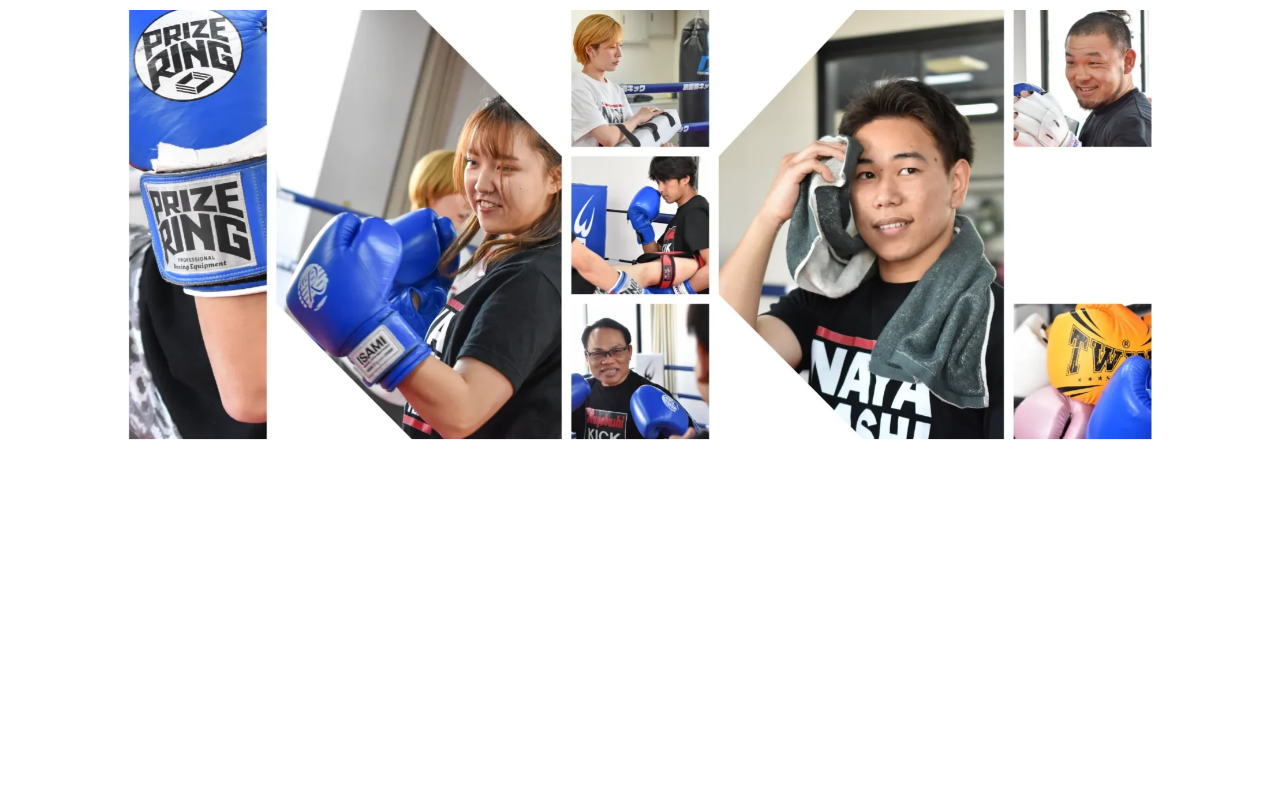
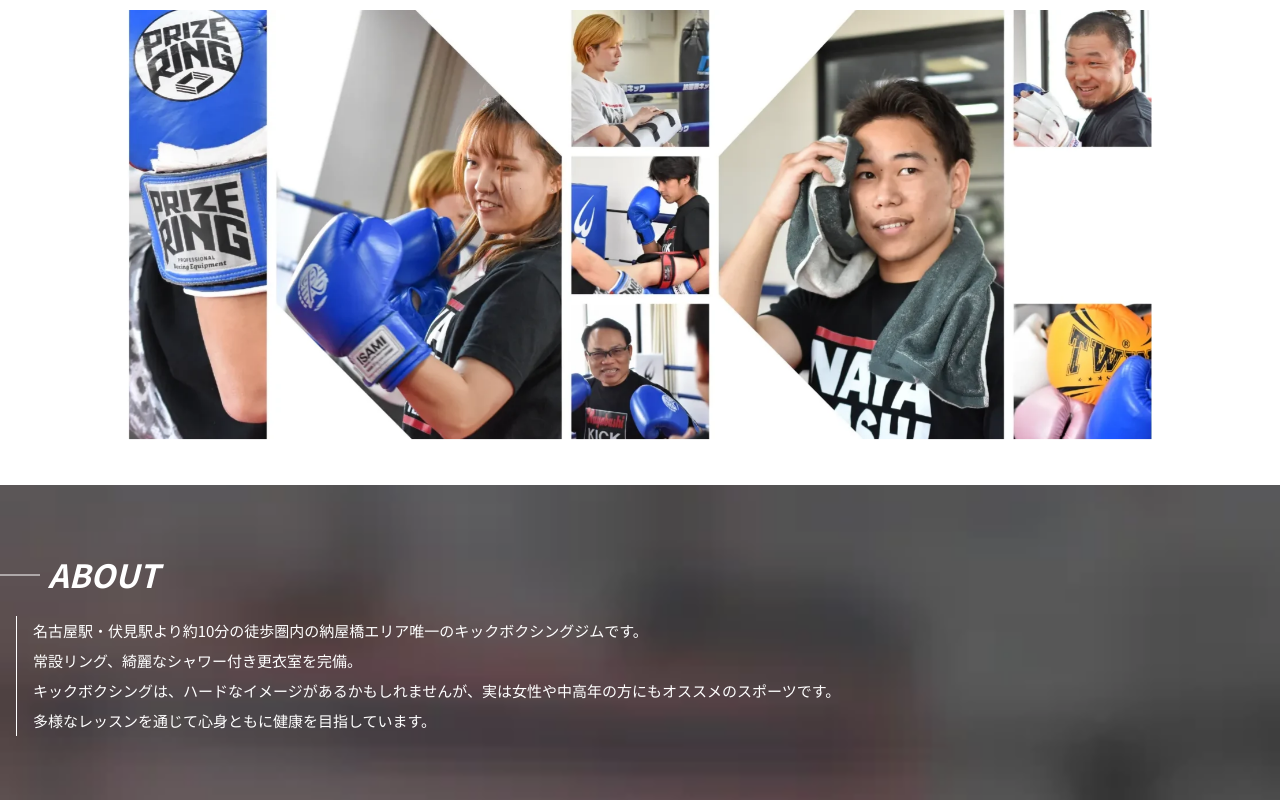
Before and after one commit to okawa0/nayabashi-kick, a plain HTML site: page index.html in a window 1280 px wide. Shown: the part 2088-2888 px from the top of the page. Drawn offline with nearby package versions, Linux system fonts and the light colour scheme; the site is published under a folder, as on GitHub Pages, so addresses that start at the root find nothing.

Commit message:
about__headerのパス修正

```diff
--- a/css/style.css
+++ b/css/style.css
@@ -288,7 +288,7 @@ table {
 
 .about__header {
   padding-block: 64px;
-  background-image: url(/images/about__header-bg.webp);
+  background-image: url("../images/about__header-bg.webp");
   background-position: center;
   background-size: cover;
 }
```
